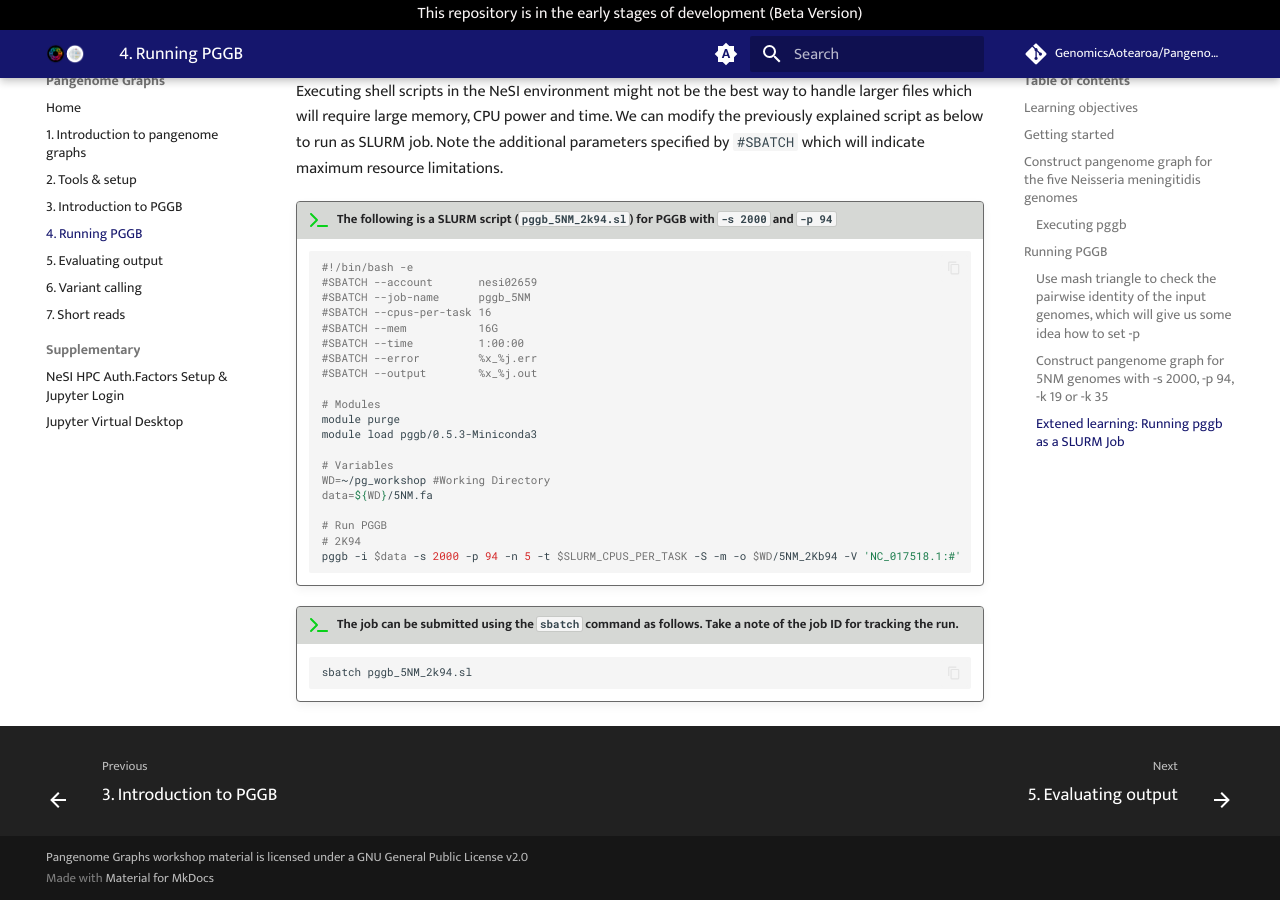
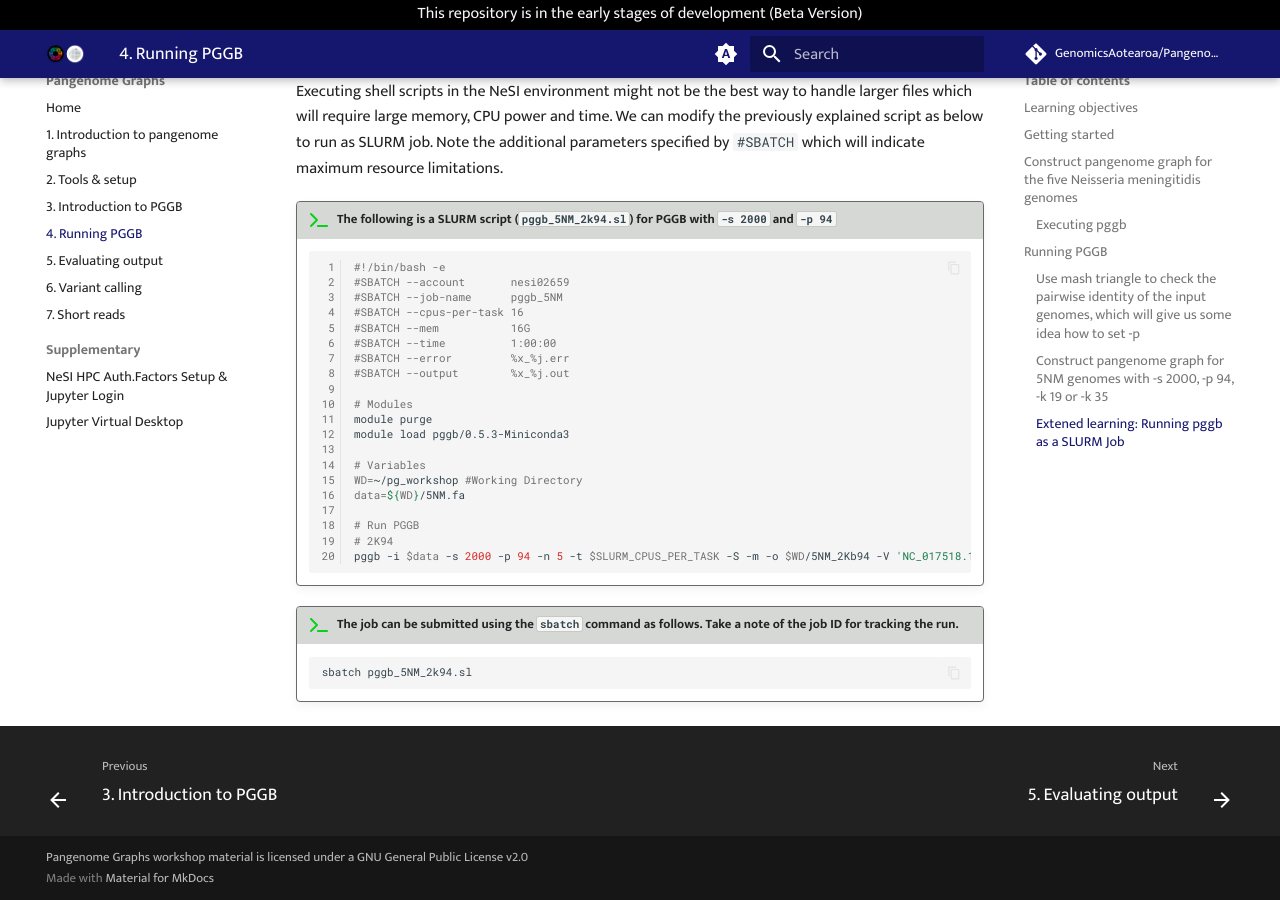
Before and after one commit to GenomicsAotearoa/Pangenome-Graphs-Workshop, an MkDocs documentation site: the page built from docs/4_Running_pggb.md, in a window 1280 px wide and 900 px high, scrolled down 2347 px. Built offline with MkDocs 1.6.1 and Material for MkDocs 9.7.7, drawn with Linux system fonts in a browser that asks for light colours; comment, search, counter and statistics services are not loaded.

Commit message:
add linenums to slurm script

````diff
--- a/docs/4_Running_pggb.md
+++ b/docs/4_Running_pggb.md
@@ -179,7 +179,7 @@ We can modify the previously explained script as below to run as SLURM job. Note
 
 !!! terminal-2 "The following is a SLURM script (`pggb_5NM_2k94.sl`) for PGGB with `-s 2000` and `-p 94`"
 
-    ```bash
+    ```bash linenums="1"
     #!/bin/bash -e
     #SBATCH --account       nesi02659
     #SBATCH --job-name      pggb_5NM
````
